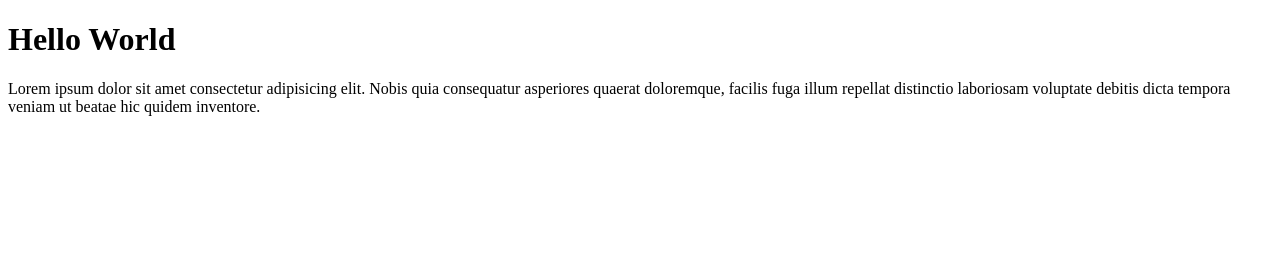
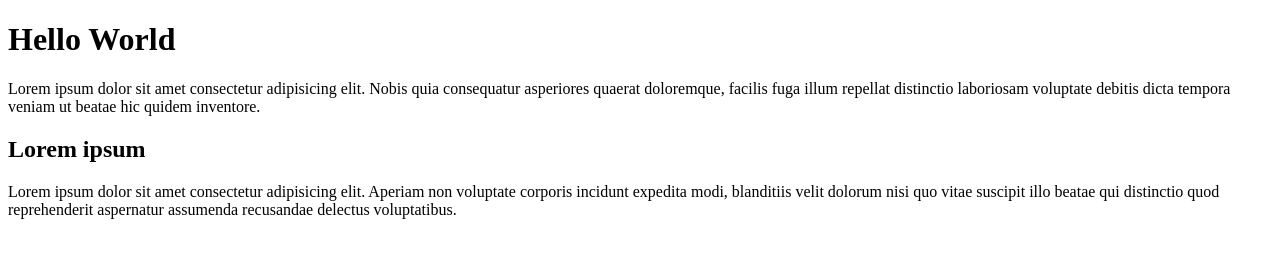
Before and after one commit to mattiacoli/git-test, a plain HTML site: page index.html in a window 1280 px wide. Drawn offline with Linux system fonts and the light colour scheme.

Commit message:
insert new h2 and paragraph

```diff
--- a/index.html
+++ b/index.html
@@ -8,5 +8,8 @@
 <body>
   <h1>Hello World</h1>
   <p>Lorem ipsum dolor sit amet consectetur adipisicing elit. Nobis quia consequatur asperiores quaerat doloremque, facilis fuga illum repellat distinctio laboriosam voluptate debitis dicta tempora veniam ut beatae hic quidem inventore.</p>
+
+  <h2>Lorem ipsum</h2>
+  <p>Lorem ipsum dolor sit amet consectetur adipisicing elit. Aperiam non voluptate corporis incidunt expedita modi, blanditiis velit dolorum nisi quo vitae suscipit illo beatae qui distinctio quod reprehenderit aspernatur assumenda recusandae delectus voluptatibus.</p>
 </body>
 </html>
```
